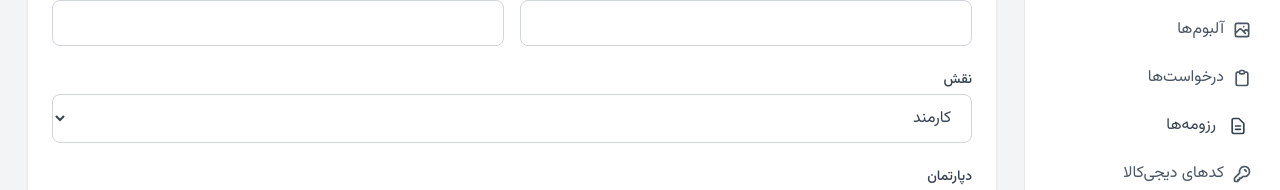
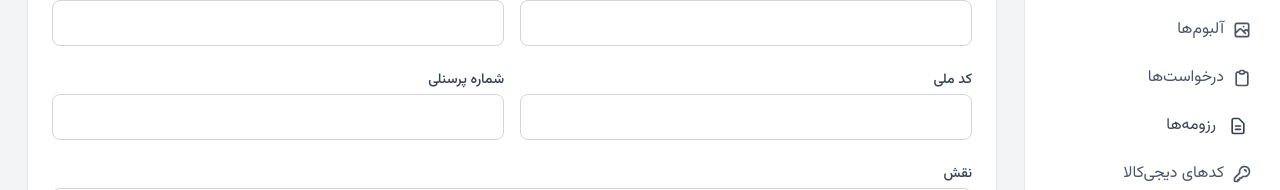
Before and after one commit to espitman/jbm-hr-admin, a Nuxt app: page /users/register in a window 1280 px wide. Shown: the part 286-476 px from the top of the page. Built offline with nearby package versions, Linux system fonts and the light colour scheme; no server answers.

Commit message:
feat: add national_code and personnel_number fields to user registration form

```diff
--- a/pages/users/register.vue
+++ b/pages/users/register.vue
@@ -55,6 +55,33 @@
               id="phone"
               v-model="form.phone"
               type="tel"
+              class="block w-full px-4 py-2.5 text-gray-700 bg-white border border-gray-300 rounded-lg focus:outline-none focus:ring-2 focus:ring-purple-500 focus:border-transparent transition-colors"
+              required
+            >
+          </div>
+        </div>
+
+        <!-- Third Row: National Code and Personnel Number -->
+        <div class="grid grid-cols-1 md:grid-cols-2 gap-4">
+          <!-- National Code -->
+          <div>
+            <label for="national_code" class="block text-sm font-medium text-gray-700 mb-1">کد ملی</label>
+            <input
+              id="national_code"
+              v-model="form.national_code"
+              type="text"
+              class="block w-full px-4 py-2.5 text-gray-700 bg-white border border-gray-300 rounded-lg focus:outline-none focus:ring-2 focus:ring-purple-500 focus:border-transparent transition-colors"
+              required
+            >
+          </div>
+
+          <!-- Personnel Number -->
+          <div>
+            <label for="personnel_number" class="block text-sm font-medium text-gray-700 mb-1">شماره پرسنلی</label>
+            <input
+              id="personnel_number"
+              v-model="form.personnel_number"
+              type="text"
               class="block w-full px-4 py-2.5 text-gray-700 bg-white border border-gray-300 rounded-lg focus:outline-none focus:ring-2 focus:ring-purple-500 focus:border-transparent transition-colors"
               required
             >
@@ -159,7 +186,9 @@ const form = ref({
   last_name: '',
   department_id: '',
   birthdate: '',
-  cooperation_start_date: ''
+  cooperation_start_date: '',
+  national_code: '',
+  personnel_number: ''
 })
 
 const departments = ref([])
@@ -194,7 +223,9 @@ const handleSubmit = async () => {
       last_name: '',
       department_id: '',
       birthdate: '',
-      cooperation_start_date: ''
+      cooperation_start_date: '',
+      national_code: '',
+      personnel_number: ''
     }
 
     // Show success toast
```
